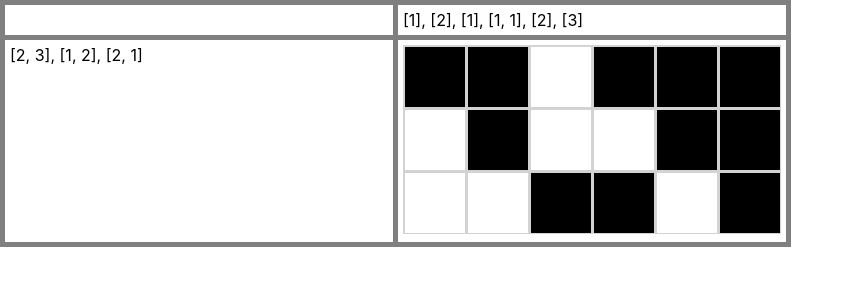
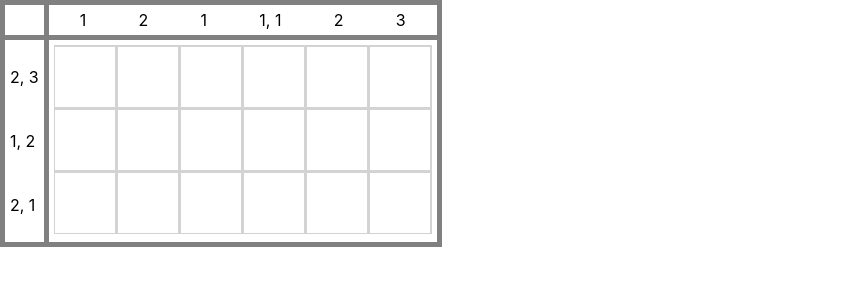
Before and after one commit to prelipceancristian/Griddlers, a React (Create React App) app in the folder fe/: page / in a window 1280 px wide. Shown: the top 300 px of the page, without its empty margins (0-854 px from the left). Built offline with nearby package versions, Linux system fonts and the light colour scheme.

Commit message:
stable format for grid

```diff
--- a/fe/src/components/Grid.tsx
+++ b/fe/src/components/Grid.tsx
@@ -1,4 +1,4 @@
-import { useState } from "react";
+import { useLayoutEffect, useState } from "react";
 
 const getCellStyle = (
   baseStyle: React.CSSProperties,
@@ -11,11 +11,53 @@ const getCellStyle = (
 const getCellKey = (rowIndex: number, cellRowIndex: number): string =>
   `${rowIndex}-${cellRowIndex}`;
 
+function isGridSolved(grid: boolean[][], solution: boolean[][]): boolean {
+  if (
+    grid.length !== solution.length ||
+    grid[0].length !== solution[0].length
+  ) {
+    return false;
+  }
+
+  // Check if each element in the matrices is equal
+  for (let i = 0; i < grid.length; i += 1) {
+    for (let j = 0; j < grid[0].length; j += 1) {
+      if (grid[i][j] !== solution[i][j]) {
+        return false;
+      }
+    }
+  }
+
+  return true;
+}
+
+const getDefaultGrid = (grid: boolean[][]): boolean[][] =>
+  Array.from({ length: grid.length }, () =>
+    new Array(grid[0].length).fill(false),
+  );
+
 function Grid({ content }: { content: boolean[][] }) {
-  const [grid, setGrid] = useState(content);
+  const [grid, setGrid] = useState([
+    [false, false, false, false, false, false],
+    [false, false, false, false, false, false],
+    [false, false, false, false, false, false],
+  ]);
+  const defaultGrid = getDefaultGrid(content);
+  const handleOnCellClick = (rowIndex: number, columnIndex: number) => {
+    const gridCopy = [...grid.map((row) => [...row])];
+    gridCopy[rowIndex][columnIndex] = !gridCopy[rowIndex][columnIndex];
+    setGrid(gridCopy);
+  };
+  useLayoutEffect(() => {
+    if (isGridSolved(grid, content)) {
+      // eslint-disable-next-line no-console
+      console.log("You won!");
+      setGrid(defaultGrid);
+    }
+    // eslint-disable-next-line react-hooks/exhaustive-deps
+  }, [grid]);
+
   const gridStyle: React.CSSProperties = {
-    // border: "1px solid black",
-    // borderRadius: "10px",
     display: "inline-block",
     userSelect: "none",
     backgroundColor: "#D3D3D3",
@@ -32,11 +74,7 @@ function Grid({ content }: { content: boolean[][] }) {
     color: "blue",
     userSelect: "none",
   };
-  const handleOnCellClick = (rowIndex: number, columnIndex: number) => {
-    const gridCopy = [...grid.map((row) => [...row])];
-    gridCopy[rowIndex][columnIndex] = !gridCopy[rowIndex][columnIndex];
-    setGrid(gridCopy);
-  };
+
   return (
     <div style={gridStyle}>
       {grid.map((row, rowIndex) => (
--- a/fe/src/components/GridWrapper.tsx
+++ b/fe/src/components/GridWrapper.tsx
@@ -31,8 +31,18 @@ function transpose(matrix: any[][]): any[][] {
   return matrix[0].map((_, i) => matrix.map((row) => row[i]));
 }
 
-function getGridCoordsString(coords: number[][]): string {
-  return coords.map((coord) => `[${coord.join(", ")}]`).join(", ");
+function getHintElements(coords: number[][], isRow: boolean = false) {
+  const noWrapWhitespaceStyle: React.CSSProperties = {
+    whiteSpace: "nowrap",
+  };
+  const getHintKey = (index: number): string =>
+    `hint-${isRow ? "row" : "column"}-${index}`;
+  return coords.map((row, index) => (
+    // eslint-disable-next-line react/no-array-index-key
+    <div style={noWrapWhitespaceStyle} key={getHintKey(index)}>
+      {row.join(", ")}
+    </div>
+  ));
 }
 
 function GridWrapper({ content }: { content: boolean[][] }): JSX.Element {
@@ -42,21 +52,29 @@ function GridWrapper({ content }: { content: boolean[][] }): JSX.Element {
     gap: 5,
     padding: 5,
     backgroundColor: "grey",
+    width: "min-content",
   };
   const gridWrapperCellStyle: React.CSSProperties = {
     backgroundColor: "white",
     padding: "5px",
+    justifyContent: "space-around",
   };
-  // getGridCoords(content);
-  // getGridCoords(transpose(content));
+  const gridWrapperHintStyle: React.CSSProperties = {
+    ...gridWrapperCellStyle,
+    display: "flex",
+  };
+  const gridWrapperVerticalHintStyle: React.CSSProperties = {
+    ...gridWrapperHintStyle,
+    flexDirection: "column",
+  };
   return (
     <div style={gridWrapperContainerStyle}>
       <div style={gridWrapperCellStyle} />
-      <div style={gridWrapperCellStyle}>
-        {getGridCoordsString(getGridCoords(transpose(content)))}
+      <div style={gridWrapperHintStyle}>
+        {getHintElements(getGridCoords(transpose(content)))}
       </div>
-      <div style={gridWrapperCellStyle}>
-        {getGridCoordsString(getGridCoords(content))}
+      <div style={gridWrapperVerticalHintStyle}>
+        {getHintElements(getGridCoords(content))}
       </div>
       <div style={gridWrapperCellStyle}>
         <Grid content={content} />
```
